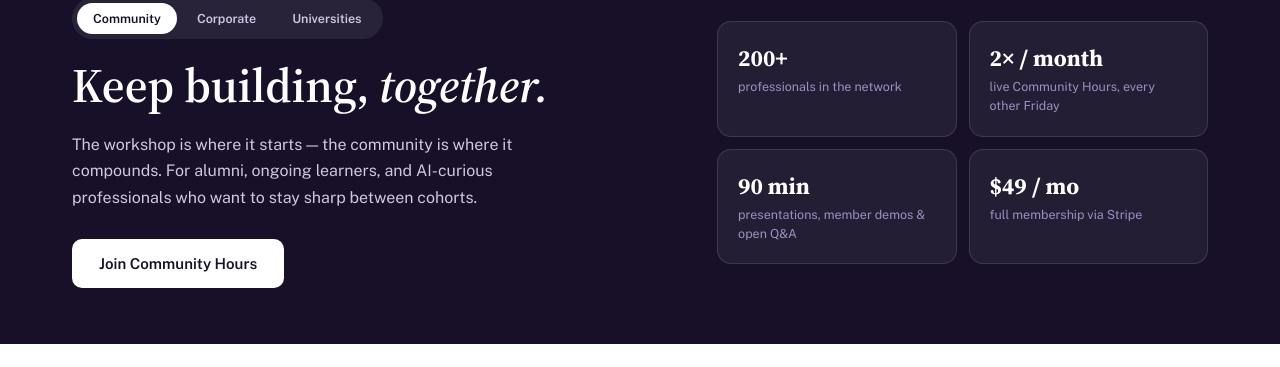
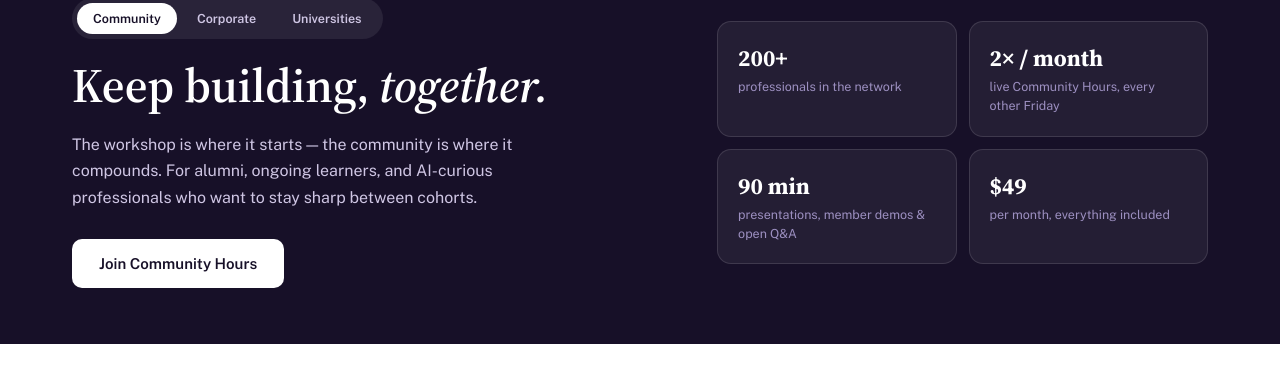
Before and after one commit to pulsarventures/aimusings.site, a Jekyll site: the page built from community.html, in a window 1280 px wide and 900 px high. Shown: the part 127-494 px from the top of the window. Built offline with Jekyll 4.4.1, drawn with Linux system fonts in a browser that asks for light colours.

Commit message:
style(design): FINDING-001 — hero price stat leads with $49, drops spec language
Co-Authored-By: Claude Fable 5 <noreply@anthropic.com>
Claude-Session: https://claude.ai/code/session_01FEgiNjtg3b7L7zAEJXcbhz

```diff
--- a/community.html
+++ b/community.html
@@ -25,7 +25,7 @@ permalink: /community/
       <div class="stat-glass"><b>{{ site.professionals_trained }}</b><span>professionals in the network</span></div>
       <div class="stat-glass"><b>2× / month</b><span>live Community Hours, every other Friday</span></div>
       <div class="stat-glass"><b>90 min</b><span>presentations, member demos &amp; open Q&amp;A</span></div>
-      <div class="stat-glass"><b>$49 / mo</b><span>full membership via Stripe</span></div>
+      <div class="stat-glass"><b>$49</b><span>per month, everything included</span></div>
     </div>
   </div>
 </div>
```
